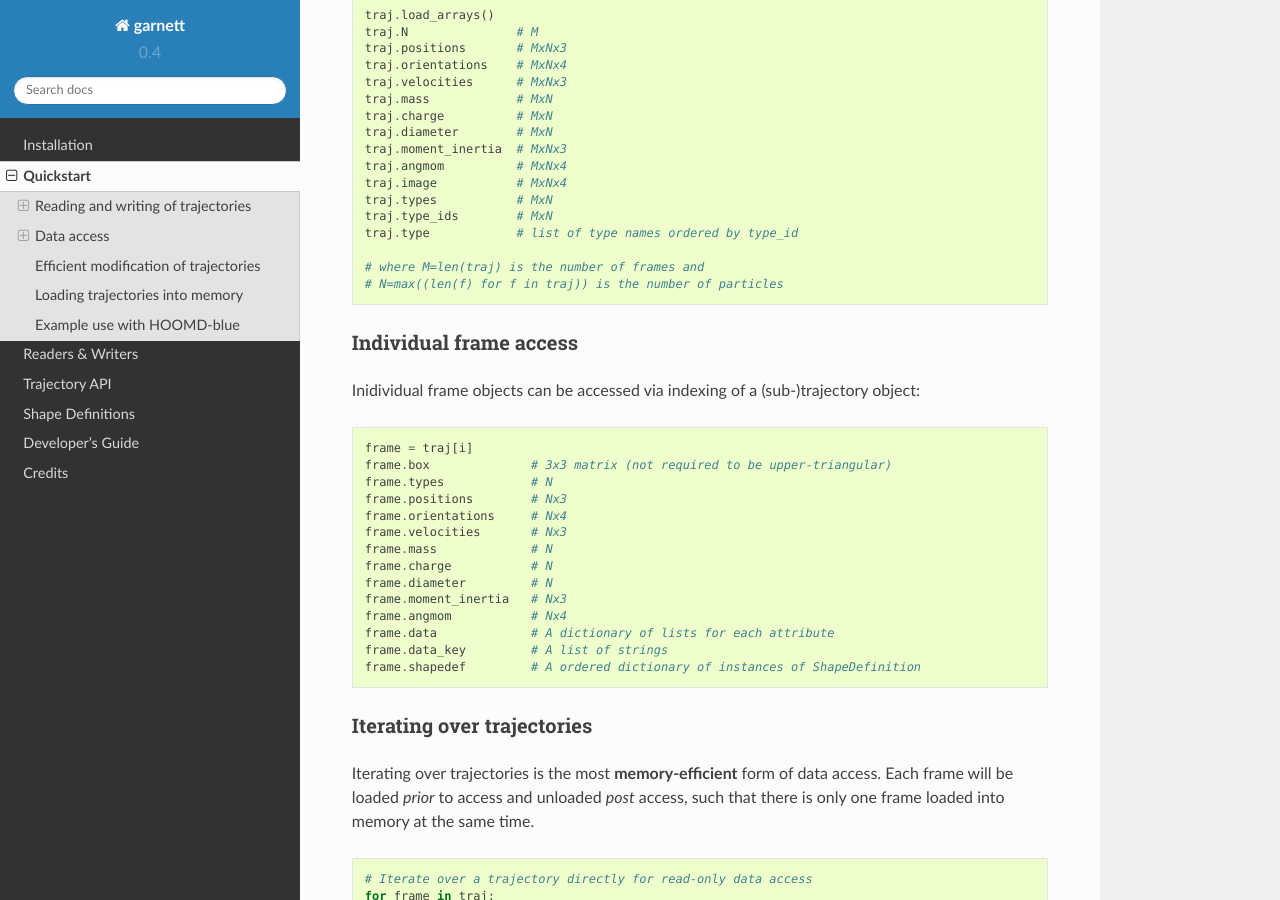
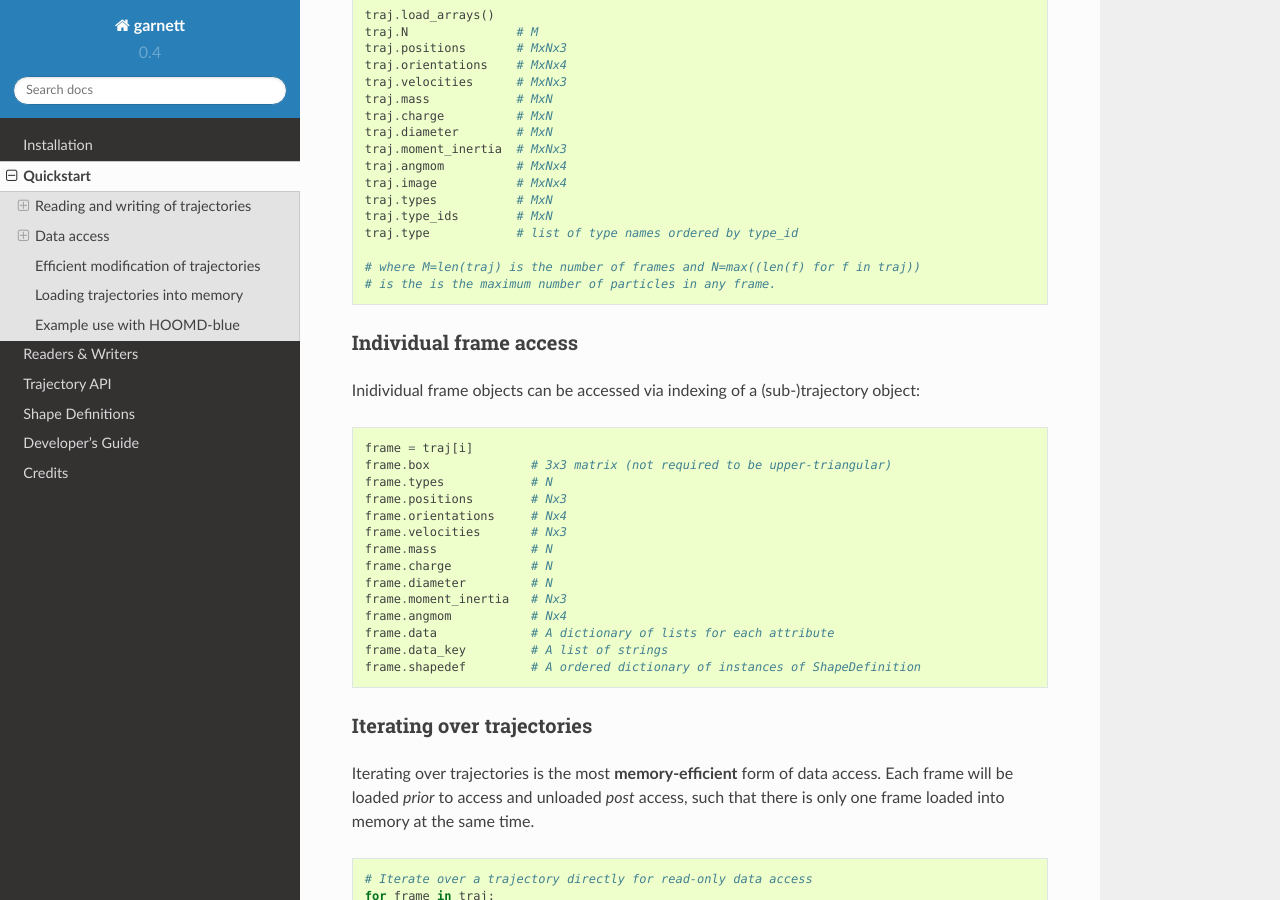
Before and after one commit to glotzerlab/garnett, a Sphinx documentation site: the page built from doc/quickstart.rst, in a window 1280 px wide and 900 px high, scrolled down 1557 px. Built offline with Sphinx 7.4.7 and the Read the Docs theme 2.0.0, drawn with Linux system fonts in a browser that asks for light colours.

Commit message:
fix comment

```diff
--- a/doc/quickstart.rst
+++ b/doc/quickstart.rst
@@ -95,8 +95,8 @@ This method will load the complete trajectory into memory and make positions, or
     traj.type_ids        # MxN
     traj.type            # list of type names ordered by type_id
 
-    # where M=len(traj) is the number of frames and
-    # N=max((len(f) for f in traj)) is the number of particles
+    # where M=len(traj) is the number of frames and N=max((len(f) for f in traj))
+    # is the is the maximum number of particles in any frame.
 
 Individual frame access
 -----------------------
```
